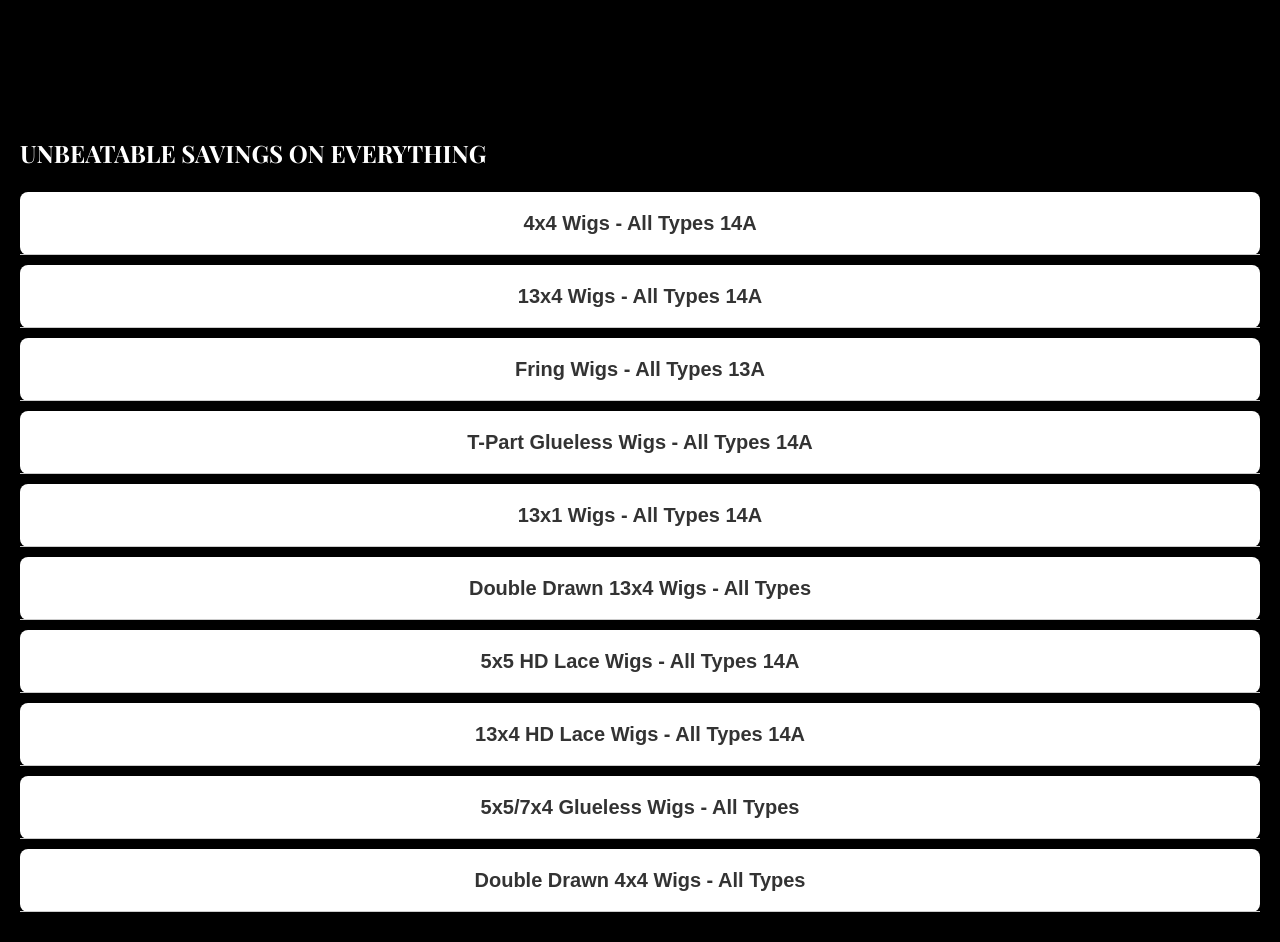
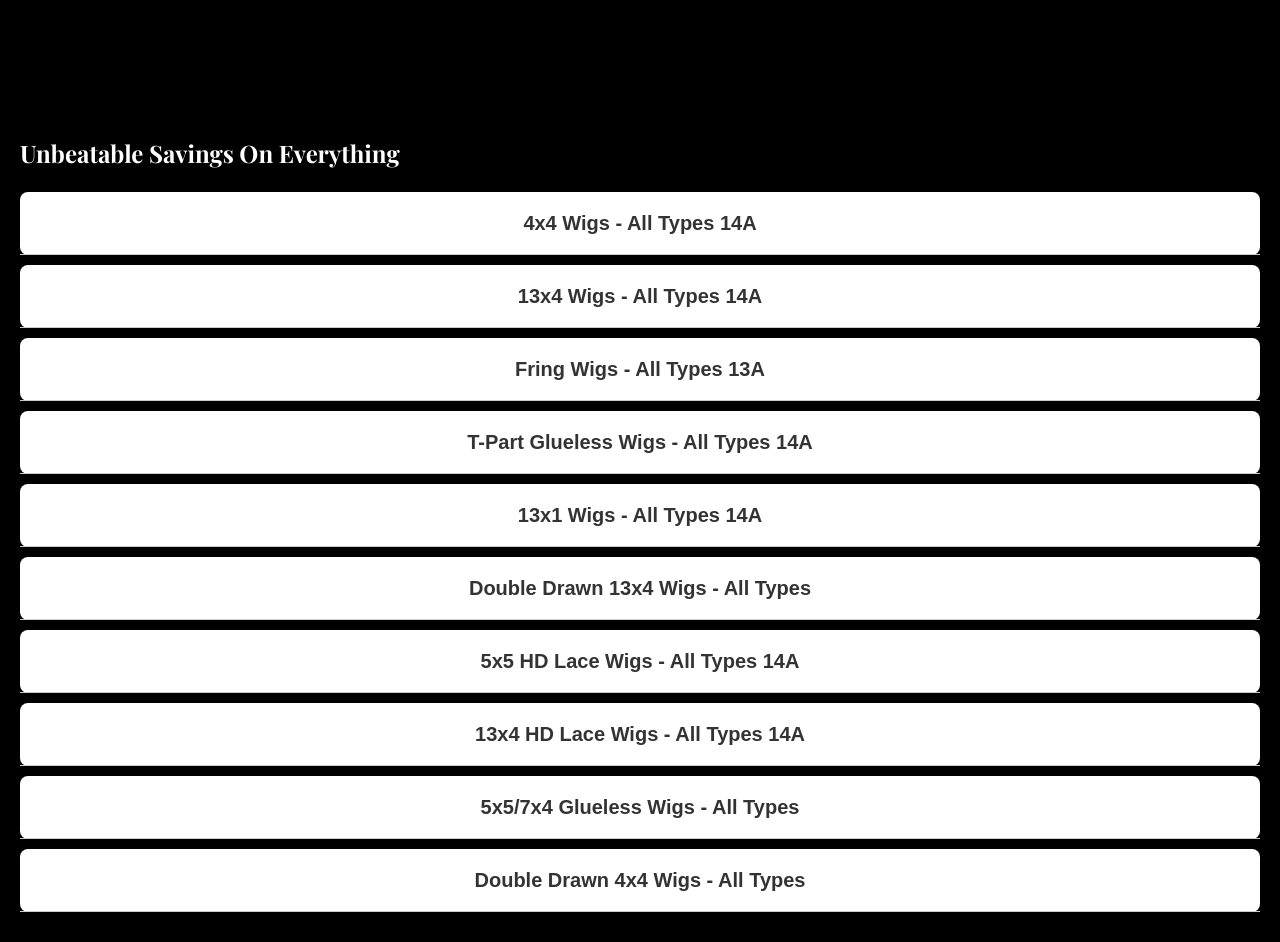
Before and after one commit to abanj95/superb, a plain HTML site: page index.html in a window 1280 px wide. Drawn offline with nearby package versions, Linux system fonts and the light colour scheme.

```diff
--- a/style.css
+++ b/style.css
@@ -18,12 +18,11 @@
 
   .sliding-text {
     font-family: 'Playfair Display', serif;
-    text-transform: uppercase;
+    text-transform: capitalize;
     white-space: nowrap;
     overflow: hidden;
     position: relative;
     animation: slide 10s linear infinite;
-    overflow: hidden;
   }
 
   @keyframes slide {
```
Also changed, not shown: call.png (added), facebook.png (added), instagram.png (added), whatsapp.png (added).
